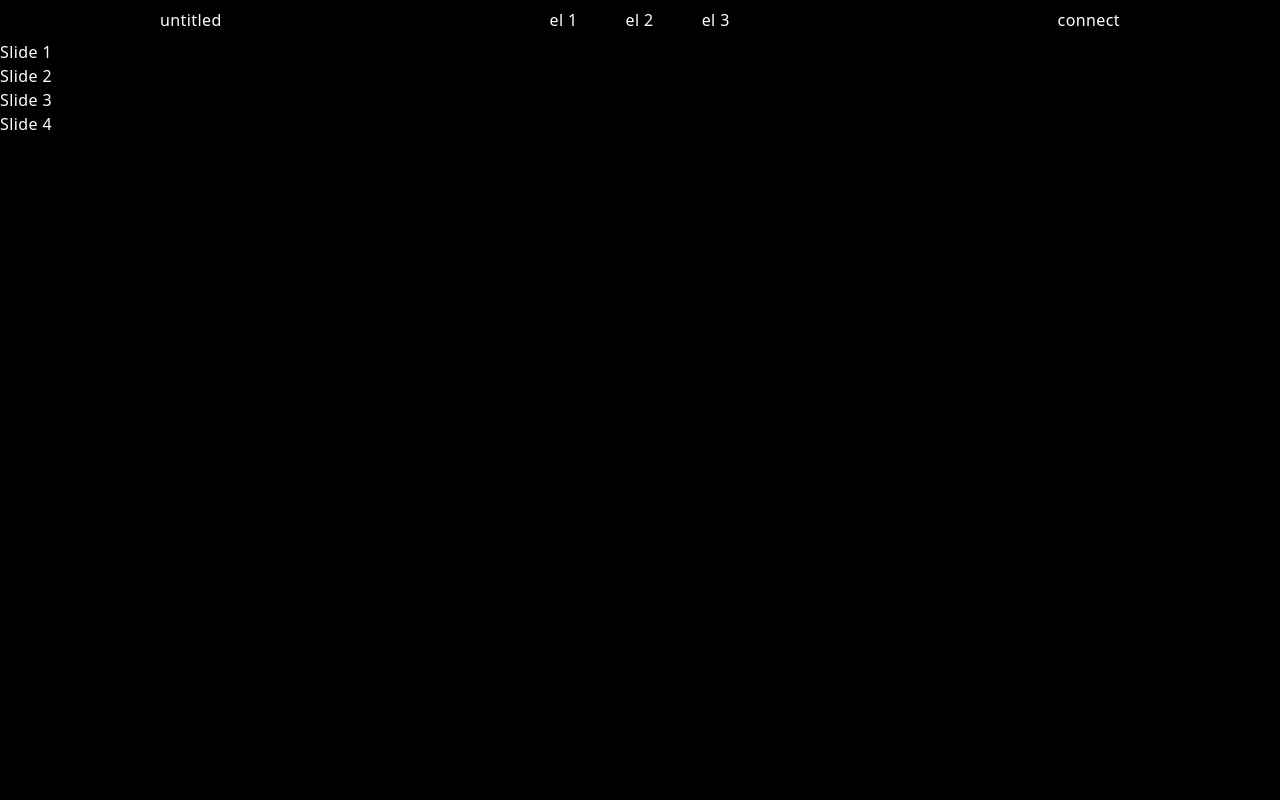
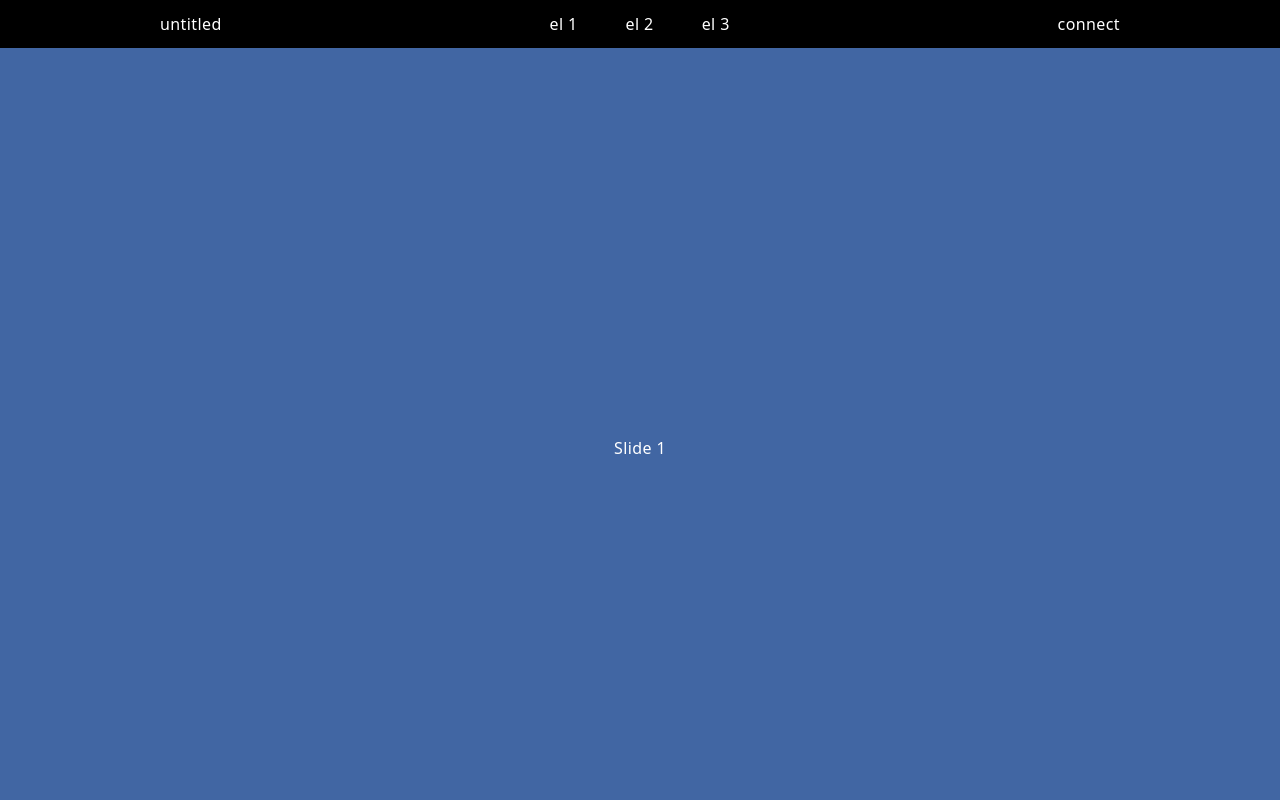
Before and after one commit to igopib/untitled, a Next.js app: page / in a window 1280 px wide. Shown: the top 800 px of the page. Built offline with nearby package versions, Linux system fonts and the light colour scheme.

Commit message:
Imported image and made the slides stick to the top

```diff
--- a/components/Main/Main.module.css
+++ b/components/Main/Main.module.css
@@ -0,0 +1,10 @@
+.card {
+  width: 100vw;
+  height: 100vh;
+  background: rgb(93, 146, 232, 0.7);
+  display: flex;
+  align-items: center;
+  justify-content: center;
+  position: sticky;
+  top: 0;
+}
--- a/components/Main/Main.tsx
+++ b/components/Main/Main.tsx
@@ -8,7 +8,7 @@ import Style from "./Main.module.css"
 const Main: FC = () => {
   return (
     <>
-      <div className="flex justify-between items-center px-40 h-10">
+      <div className="flex justify-between items-center px-40 h-12">
         <div>untitled</div>
         <div className="flex justify-between gap-12">
           <div>el 1</div>
--- /dev/null
+++ b/public/assets/index.ts
@@ -0,0 +1,3 @@
+import slide1 from "./card1.png"
+
+export { slide1 }
```
Also changed, not shown: public/assets/card1.png (added).
